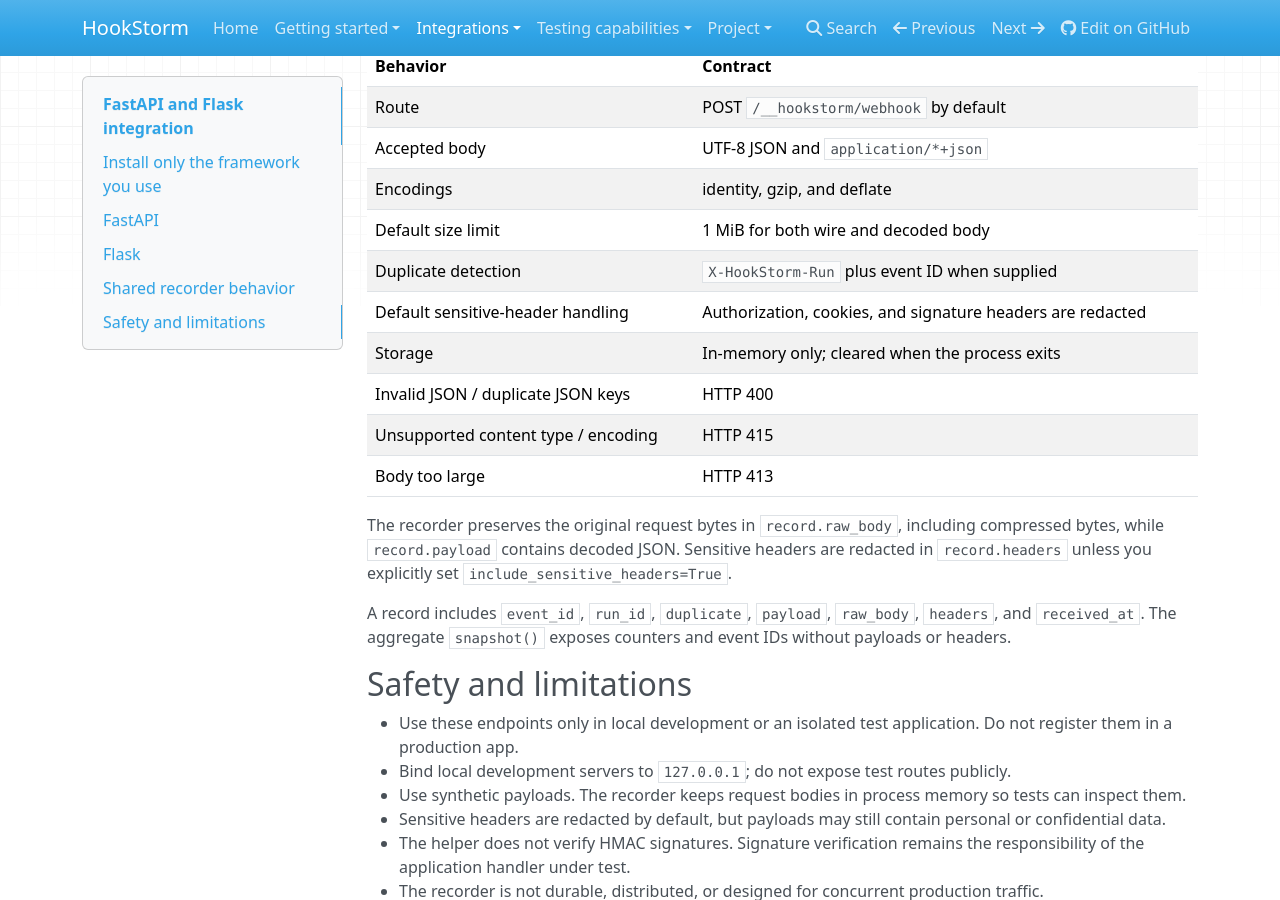
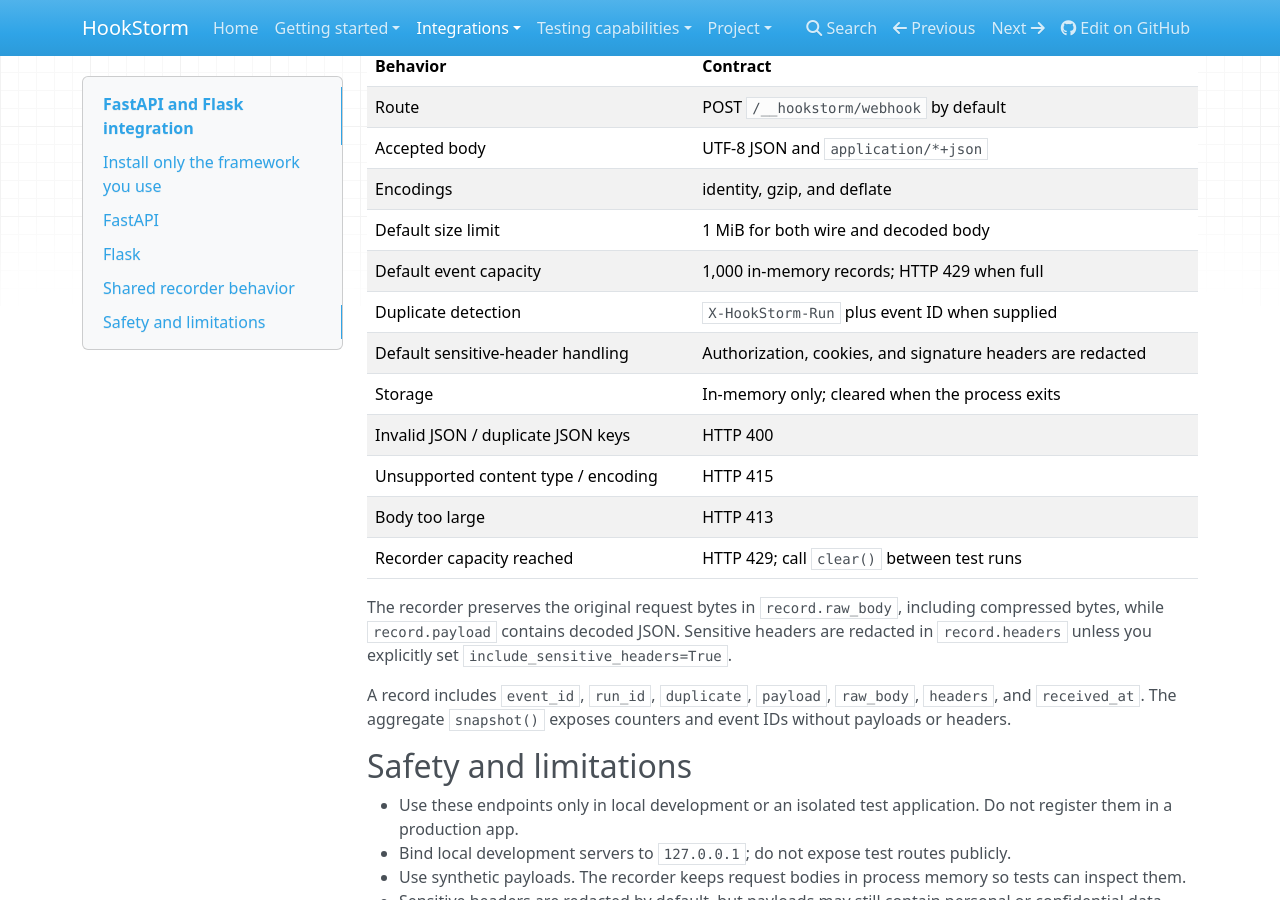
Before and after one commit to blvxx/HookStorm, an MkDocs documentation site: the page built from docs/framework-integrations.md, in a window 1280 px wide and 900 px high, scrolled down 1614 px. Built offline with MkDocs 1.6.1, drawn with Linux system fonts in a browser that asks for light colours; nearby versions of some CDN libraries.

Commit message:
Document bounded framework recorder capacity

```diff
--- a/docs/framework-integrations.md
+++ b/docs/framework-integrations.md
@@ -82,12 +82,14 @@ Both adapters use the same framework-independent `WebhookRecorder`.
 | Accepted body | UTF-8 JSON and `application/*+json` |
 | Encodings | identity, gzip, and deflate |
 | Default size limit | 1 MiB for both wire and decoded body |
+| Default event capacity | 1,000 in-memory records; HTTP 429 when full |
 | Duplicate detection | `X-HookStorm-Run` plus event ID when supplied |
 | Default sensitive-header handling | Authorization, cookies, and signature headers are redacted |
 | Storage | In-memory only; cleared when the process exits |
 | Invalid JSON / duplicate JSON keys | HTTP 400 |
 | Unsupported content type / encoding | HTTP 415 |
 | Body too large | HTTP 413 |
+| Recorder capacity reached | HTTP 429; call `clear()` between test runs |
 
 The recorder preserves the original request bytes in `record.raw_body`, including compressed bytes, while `record.payload` contains decoded JSON. Sensitive headers are redacted in `record.headers` unless you explicitly set `include_sensitive_headers=True`.
 
```
